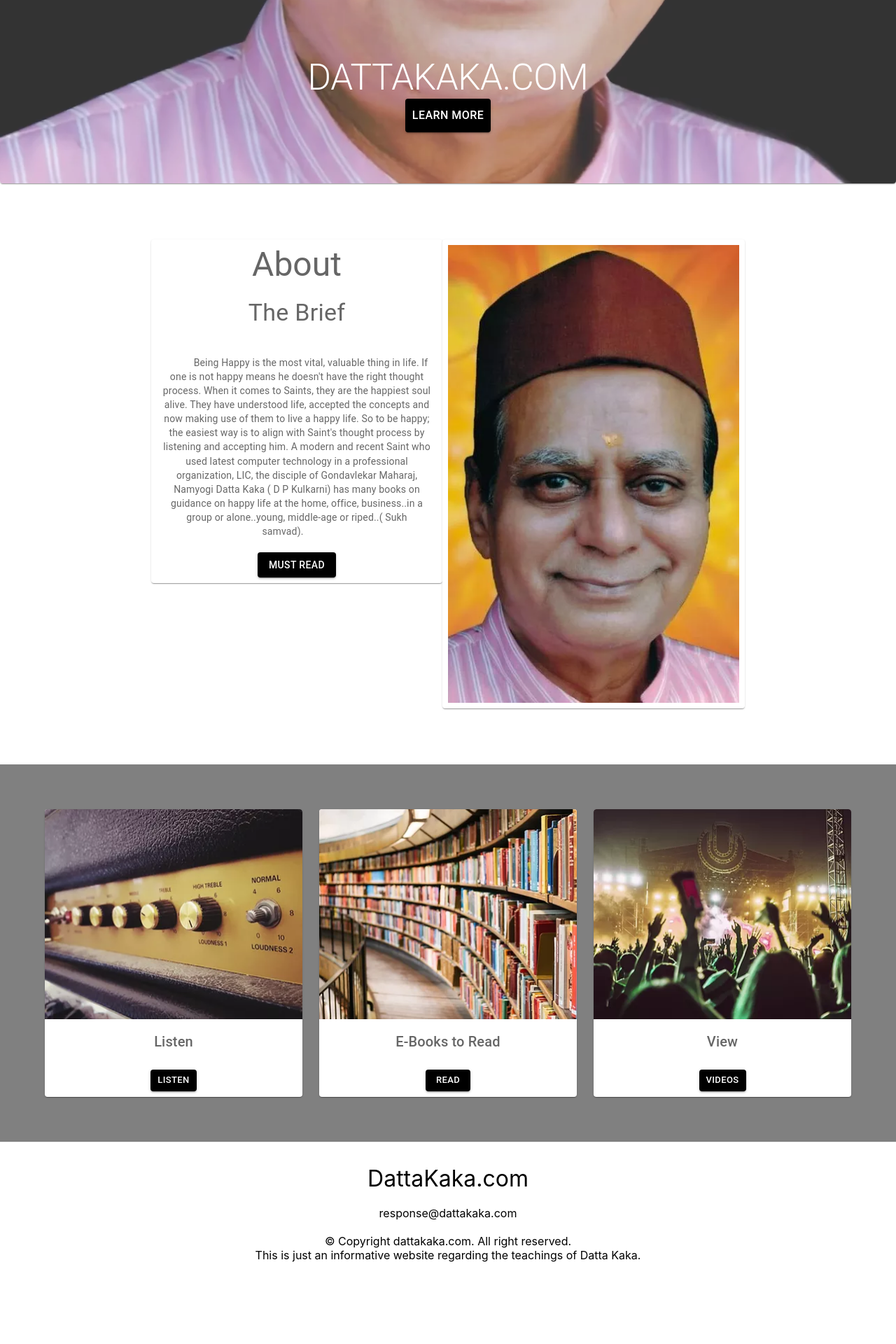
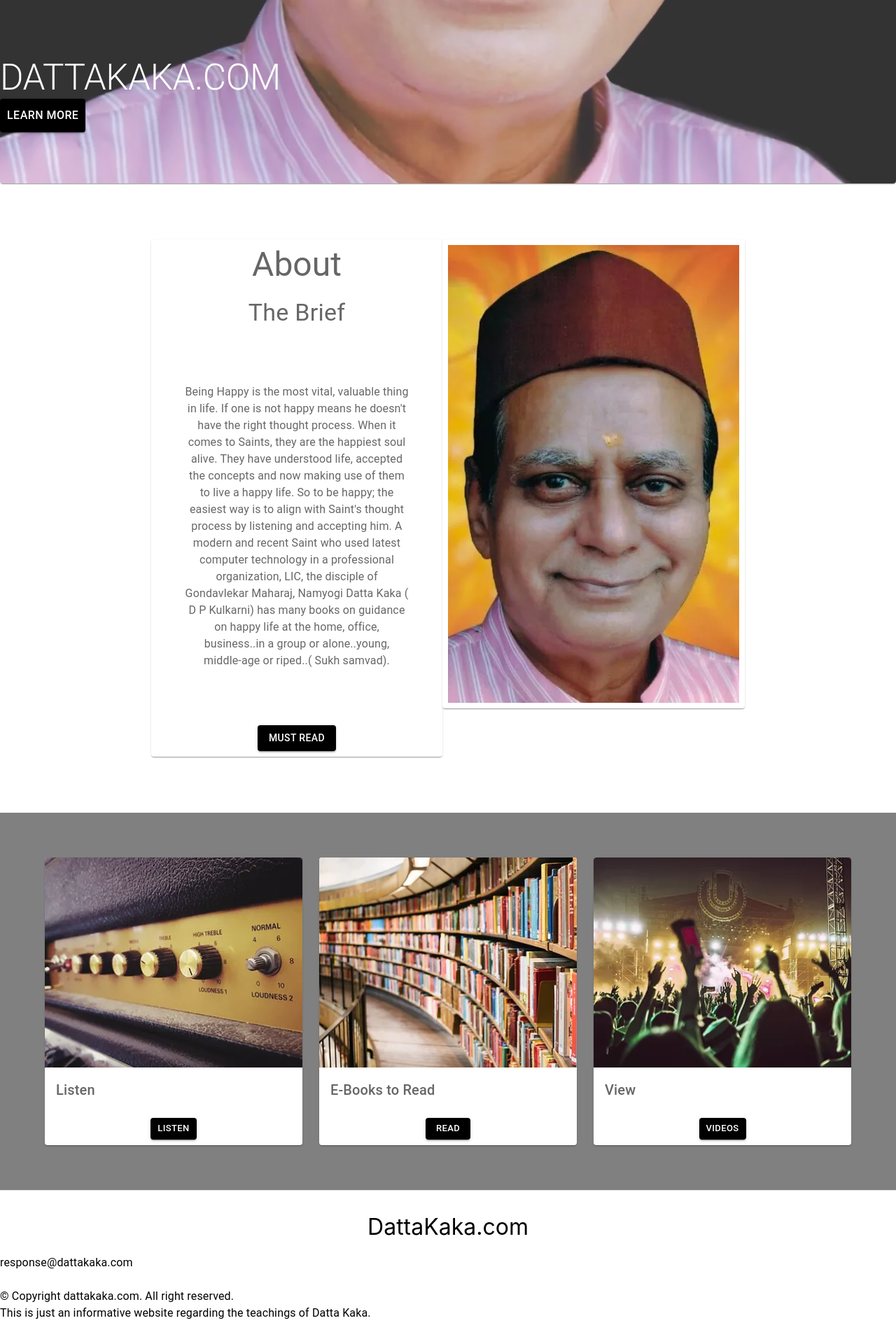
Before and after one commit to TheCBKM/dattakaka_com, a Next.js app: page / in a window 1280 px wide. Shown: the part 778-2698 px from the top of the page at 70% size. Before the commit the page ends 2613 px from the top, so only its background shows below. Built offline with nearby package versions, Linux system fonts and the light colour scheme.

Commit message:
fixed type issues

```diff
--- a/pages/components/Icons/AddIcon.js
+++ b/pages/components/Icons/AddIcon.js
@@ -4,7 +4,7 @@
     return (
         <div className='crud-icons' style={{ "marginLeft": "10px" }}>
             <svg width="14" height="8" viewBox="0 0 14 8" fill="none" xmlns="http://www.w3.org/2000/svg">
-                <g clip-path="url(#clip0_46_202)">
+                <g clipPath="url(#clip0_46_202)">
                     <path d="M0 3.84509C0.436581 3.23471 0.949931 2.68871 1.51781 2.19056C2.68442 1.16706 4.01353 0.431367 5.57869 0.137021C7.2834 -0.183489 8.90739 0.063004 10.4496 0.821762C11.8343 1.50306 12.9399 2.49489 13.8759 3.67296C14.0427 3.88296 14.0405 4.12807 13.8726 4.33911C12.9242 5.53095 11.8002 6.52932 10.3947 7.21096C9.55132 7.62029 8.6613 7.8809 7.71747 7.96627C5.69349 8.14977 3.9034 7.57278 2.28981 6.42707C1.46364 5.84044 0.760877 5.13436 0.138831 4.35219C0.0850202 4.28471 0.0459181 4.20657 0 4.13324C0 4.03719 0 3.94114 0 3.84509ZM7.03408 6.82366C8.67565 6.80094 9.96961 5.52269 9.93625 3.92393C9.90396 2.38369 8.57556 1.16637 6.98278 1.18221C5.3143 1.19873 4.03326 2.47595 4.05765 4.08642C4.08025 5.59911 5.43591 6.8457 7.03408 6.82366Z" fill="#7C7C7C" />
                     <path d="M8.58358 4.00758C8.57712 4.84792 7.85176 5.52887 6.97034 5.52199C6.10866 5.5151 5.40841 4.82176 5.41558 3.98176C5.4224 3.1538 6.15099 2.4763 7.02954 2.48146C7.8862 2.48628 8.59004 3.17721 8.58358 4.00758Z" fill="#7C7C7C" />
                 </g>
--- a/pages/components/LandingPageComponents/explorecards.tsx
+++ b/pages/components/LandingPageComponents/explorecards.tsx
@@ -1,16 +1,30 @@
-import * as React from 'react';
-import Card from '@mui/material/Card';
-import CardActions from '@mui/material/CardActions';
-import CardContent from '@mui/material/CardContent';
-import CardMedia from '@mui/material/CardMedia';
-import Button from '@mui/material/Button';
-import Typography from '@mui/material/Typography';
+import * as React from "react";
+import Card from "@mui/material/Card";
+import CardActions from "@mui/material/CardActions";
+import CardContent from "@mui/material/CardContent";
+import CardMedia from "@mui/material/CardMedia";
+import Button from "@mui/material/Button";
+import Typography from "@mui/material/Typography";
 
-
-
-export default function MediaCard(props) {
+export default function MediaCard(props: {
+  imgsrc: string | undefined;
+  heading:
+    | boolean
+    | React.ReactChild
+    | React.ReactFragment
+    | React.ReactPortal
+    | null
+    | undefined;
+  btnText:
+    | boolean
+    | React.ReactChild
+    | React.ReactFragment
+    | React.ReactPortal
+    | null
+    | undefined;
+}) {
   return (
-    <Card >
+    <Card>
       <CardMedia
         component="img"
         height="300"
@@ -18,15 +32,15 @@
         alt="green iguana"
       />
       <CardContent>
-
-        <center><Typography variant="h6" color="text.secondary">
+        <Typography variant="h6" color="text.secondary">
           {props.heading}
-        </Typography></center>
+        </Typography>
       </CardContent>
 
-      <CardActions style={{ "justifyContent": "center" }}>
-
-        <Button variant="contained" sx={{ background: "black" }} size="small">{props.btnText}</Button>
+      <CardActions style={{ justifyContent: "center" }}>
+        <Button variant="contained" sx={{ background: "black" }} size="small">
+          {props.btnText}
+        </Button>
       </CardActions>
     </Card>
   );
--- a/pages/components/LandingPageComponents/footer.tsx
+++ b/pages/components/LandingPageComponents/footer.tsx
@@ -1,42 +1,34 @@
-import React from 'react';
-import styles from '../../../styles/Home.module.css'
-import Typography from '@mui/material/Typography';
-import Image from 'next/image'
+import React from "react";
+import styles from "../../../styles/Home.module.css";
+import Typography from "@mui/material/Typography";
+import Image from "next/image";
 
 const footer = () => {
-    return <div>
-
+  return (
+    <div>
       <footer className={styles.footer}>
         <a
-
           target="_blank"
           rel="noopener noreferrer"
-                style={{ "fontSize": "2rem", "fontWeight": "300px" }}
+          style={{ fontSize: "2rem", fontWeight: "300px" }}
         >
           DattaKaka.com
           {/* <span className={styles.logo}>
             <Image src="/vercel.svg" alt="Vercel Logo" width={72} height={16} />
           </span>  */}
-
         </a>
         <br></br>
-            <center> <Typography
-                variant="p"
-
-
-
-            >
-
+        <Typography>
           response@dattakaka.com
-                <br></br><br></br>
-                © Copyright dattakaka.com. All right reserved.
           <br></br>
-                This is just an informative website regarding the teachings of Datta Kaka.
+          <br></br>© Copyright dattakaka.com. All right reserved.
+          <br></br>
+          This is just an informative website regarding the teachings of Datta
+          Kaka.
         </Typography>
-            </center>
       </footer>
-
-    </div>;
+    </div>
+  );
 };
 
 export default footer;
--- a/pages/components/LandingPageComponents/mainbanner.tsx
+++ b/pages/components/LandingPageComponents/mainbanner.tsx
@@ -1,62 +1,54 @@
-import * as React from 'react';
-import Card from '@mui/material/Card';
-import CardActions from '@mui/material/CardActions';
-import CardContent from '@mui/material/CardContent';
-import CardMedia from '@mui/material/CardMedia';
-import Button from '@mui/material/Button';
-import Typography from '@mui/material/Typography';
-import styles from "../../../styles/Navbar.module.css"
-import Box from '@mui/material/Box';
-import { fontSize } from '@mui/system';
+import * as React from "react";
+import Card from "@mui/material/Card";
+import CardActions from "@mui/material/CardActions";
+import CardContent from "@mui/material/CardContent";
+import CardMedia from "@mui/material/CardMedia";
+import Button from "@mui/material/Button";
+import Typography from "@mui/material/Typography";
+import styles from "../../../styles/Navbar.module.css";
+import Box from "@mui/material/Box";
+import { fontSize } from "@mui/system";
 
 const inlinestyles = {
   media: {
-		height: '100%',
+    height: "100%",
     opacity: 0.8,
-		background: 'transparent',
-
-
-
-
+    background: "transparent",
   },
-	card: {
-		position: 'relative',
-	},
+  card: { position: "relative" },
   overlay: {
-		position: 'absolute',
-		top: '80%',
+    position: "absolute",
+    top: "80%",
 
     width: "100%",
 
-
-		color: 'white',
-		backgroundColor: 'none'
-
-	}
-}
+    color: "white",
+    backgroundColor: "none",
+  },
+};
 
 export default function MediaCard() {
   return (
-		<Card
-			className={styles.mainBannerStyles}
-			style={inlinestyles.card}>
+    <Card className={styles.mainBannerStyles} sx={inlinestyles.card}>
       <CardMedia
         style={inlinestyles.media}
         component="img"
         height="140"
         image="./images/Dattakakamainbanner.webp"
         alt="green iguana"
-
       />
-			<Box
-				style={inlinestyles.overlay}>
-				<center><Typography style={{ "fontSize": "4vw" }} variant="h2">DATTAKAKA.COM</Typography>
-					<Button style={{ "background": "black", "padding": "10px", "fontSize": "1rem" }} variant="contained" size="small">Learn More</Button>
-				</center>
-
+      <Box sx={inlinestyles.overlay}>
+        <Typography style={{ fontSize: "4vw" }} variant="h2">
+          DATTAKAKA.COM
+        </Typography>
+        <Button
+          style={{ background: "black", padding: "10px", fontSize: "1rem" }}
+          variant="contained"
+          size="small"
+        >
+          Learn More
+        </Button>
       </Box>
-
-
     </Card>
   );
 }
--- a/pages/components/LandingPageComponents/navbar.tsx
+++ b/pages/components/LandingPageComponents/navbar.tsx
@@ -1,29 +1,28 @@
-import * as React from 'react';
-import AppBar from '@mui/material/AppBar';
-import Box from '@mui/material/Box';
-import Toolbar from '@mui/material/Toolbar';
-import IconButton from '@mui/material/IconButton';
-import Typography from '@mui/material/Typography';
-import Menu from '@mui/material/Menu';
-import AddIcon from "../Icons/AddIcon"
-import Container from '@mui/material/Container';
-import Avatar from '@mui/material/Avatar';
-import Button from '@mui/material/Button';
-import Tooltip from '@mui/material/Tooltip';
-import MenuItem from '@mui/material/MenuItem';
-import styles from "../../../styles/Navbar.module.css"
+import * as React from "react";
+import AppBar from "@mui/material/AppBar";
+import Box from "@mui/material/Box";
+import Toolbar from "@mui/material/Toolbar";
+import IconButton from "@mui/material/IconButton";
+import Typography from "@mui/material/Typography";
+import Menu from "@mui/material/Menu";
+import AddIcon from "../Icons/AddIcon";
+import Container from "@mui/material/Container";
+import Avatar from "@mui/material/Avatar";
+import Button from "@mui/material/Button";
+import Tooltip from "@mui/material/Tooltip";
+import MenuItem from "@mui/material/MenuItem";
+import styles from "../../../styles/Navbar.module.css";
 
-const pages = ['Audios', 'Home', 'Videos', 'About', 'Gallery'];
-
+const pages = ["Audios", "Home", "Videos", "About", "Gallery"];
 
 const ResponsiveAppBar = () => {
   const [anchorElNav, setAnchorElNav] = React.useState(null);
   const [anchorElUser, setAnchorElUser] = React.useState(null);
 
-  const handleOpenNavMenu = (event) => {
+  const handleOpenNavMenu = (event: any) => {
     setAnchorElNav(event.currentTarget);
   };
-  const handleOpenUserMenu = (event) => {
+  const handleOpenUserMenu = (event: any) => {
     setAnchorElUser(event.currentTarget);
   };
 
@@ -36,22 +35,20 @@
   };
 
   return (
-    <AppBar position="static" sx={{ "background": "white", "padding": "30px" }}>
+    <AppBar position="static" sx={{ background: "white", padding: "30px" }}>
       <Container maxWidth="xl">
         <Toolbar disableGutters>
           <Typography
             variant="h6"
             noWrap
             component="div"
-            sx={{ mr: 2, display: { xs: 'none', md: 'flex' }, color: 'black' }}
+            sx={{ mr: 2, display: { xs: "none", md: "flex" }, color: "black" }}
             className={styles.typographyColor}
           >
-
             DATTAKAKA.COM
           </Typography>
 
-          <Box sx={{ flexGrow: 1, display: { xs: 'flex', md: 'none' } }}>
-
+          <Box sx={{ flexGrow: 1, display: { xs: "flex", md: "none" } }}>
             <IconButton
               size="large"
               aria-label="account of current user"
@@ -61,29 +58,31 @@
               color="inherit"
             >
               <AddIcon />
-
             </IconButton>
             <Menu
               id="menu-appbar"
               anchorEl={anchorElNav}
-
               anchorOrigin={{
-                vertical: 'bottom',
-                horizontal: 'left',
+                vertical: "bottom",
+                horizontal: "left",
               }}
               keepMounted
               transformOrigin={{
-                vertical: 'top',
-                horizontal: 'left',
+                vertical: "top",
+                horizontal: "left",
               }}
               open={Boolean(anchorElNav)}
               onClose={handleCloseNavMenu}
               sx={{
-                display: { xs: 'block', md: 'none' },
+                display: { xs: "block", md: "none" },
               }}
             >
               {pages.map((page) => (
-                <MenuItem key={page} onClick={handleCloseNavMenu} className={styles.typographyColor}>
+                <MenuItem
+                  key={page}
+                  onClick={handleCloseNavMenu}
+                  className={styles.typographyColor}
+                >
                   <Typography textAlign="center">{page}</Typography>
                 </MenuItem>
               ))}
@@ -93,26 +92,25 @@
             variant="h6"
             noWrap
             component="div"
-            sx={{ flexGrow: 1, display: { xs: 'flex', md: 'none', color: 'black' } }}
+            sx={{
+              flexGrow: 1,
+              display: { xs: "flex", md: "none", color: "black" },
+            }}
             className="typography-color"
           >
             DATTAKAKA.COM
           </Typography>
-          <Box sx={{ flexGrow: 1, display: { xs: 'none', md: 'flex' } }}>
-
+          <Box sx={{ flexGrow: 1, display: { xs: "none", md: "flex" } }}>
             {pages.map((page) => (
               <Button
                 key={page}
                 onClick={handleCloseNavMenu}
-                sx={{ my: 2, color: 'black', display: 'block' }}
+                sx={{ my: 2, color: "black", display: "block" }}
               >
-
                 {page}
               </Button>
             ))}
           </Box>
-
-
         </Toolbar>
       </Container>
     </AppBar>
--- a/pages/components/LandingPageComponents/testimonial.tsx
+++ b/pages/components/LandingPageComponents/testimonial.tsx
@@ -1,51 +1,70 @@
-
-import React from 'react';
-import { styled } from '@mui/material/styles';
-import Box from '@mui/material/Box';
-import Paper from '@mui/material/Paper';
-import Grid from '@mui/material/Grid';
-import styles from "../../../styles/testimonials.module.css"
-import Typography from '@mui/material/Typography';
-import CardMedia from '@mui/material/CardMedia';
-import Button from '@mui/material/Button';
+import React from "react";
+import { styled } from "@mui/material/styles";
+import Box from "@mui/material/Box";
+import Paper from "@mui/material/Paper";
+import Grid from "@mui/material/Grid";
+import styles from "../../../styles/testimonials.module.css";
+import Typography from "@mui/material/Typography";
+import CardMedia from "@mui/material/CardMedia";
+import Button from "@mui/material/Button";
 
 const Item = styled(Paper)(({ theme }) => ({
   ...theme.typography.body2,
   padding: theme.spacing(1),
-  textAlign: 'center',
+  textAlign: "center",
   color: theme.palette.text.secondary,
 }));
 function TestimonialsPage() {
   return (
     <>
       <Box sx={{ flexGrow: 1, marginTop: 10 }}>
-        <Grid container spacing={2} sx={{ justifyContent: 'center', padding: 0 }}>
-          <Grid item xs={6} md={4} >
-            <Item className={styles.GridPadding}><Typography variant="h3">About</Typography><br></br>
+        <Grid
+          container
+          spacing={2}
+          sx={{ justifyContent: "center", padding: 0 }}
+        >
+          <Grid item xs={6} md={4}>
+            <Item className={styles.GridPadding}>
+              <Typography variant="h3">About</Typography>
+              <br></br>
               <Typography variant="h4">The Brief</Typography>
               <br></br>
               <br></br>
-              <Typography variant="p" sx={{ padding: 5 }}>Being Happy is the most vital, valuable thing in life. If one is not happy means he doesn't have the right thought process. When it comes to Saints, they are the happiest soul alive. They have understood life, accepted the concepts and now making use of them to live a happy life. So to be happy; the easiest way is to align with Saint's thought process by listening and accepting him. A modern and recent Saint who used latest computer technology in a professional organization, LIC, the disciple of Gondavlekar Maharaj, Namyogi Datta Kaka ( D P Kulkarni) has many books on guidance on happy life at the home, office, business..in a group or alone..young, middle-age or riped..( Sukh samvad).</Typography><br></br><br></br>
+              <Typography sx={{ padding: 5 }}>
+                {`Being Happy is the most vital, valuable thing in life. If one is
+                not happy means he doesn't have the right thought process. When
+                it comes to Saints, they are the happiest soul alive. They have
+                understood life, accepted the concepts and now making use of
+                them to live a happy life. So to be happy; the easiest way is to
+                align with Saint's thought process by listening and accepting
+                him. A modern and recent Saint who used latest computer
+                technology in a professional organization, LIC, the disciple of
+                Gondavlekar Maharaj, Namyogi Datta Kaka ( D P Kulkarni) has many
+                books on guidance on happy life at the home, office,
+                business..in a group or alone..young, middle-age or riped..(
+                Sukh samvad).`}
+              </Typography>
+              <br></br>
+              <br></br>
 
-              <Button variant="contained" sx={{ background: "black" }}>Must Read</Button>
+              <Button variant="contained" sx={{ background: "black" }}>
+                Must Read
+              </Button>
             </Item>
           </Grid>
           <Grid item xs={6} md={4} className={styles.testimonialPaddingClass}>
-            <Item><CardMedia
-              component="img"
-
-              image="./images/datatakatestimonial.webp"
-              alt="green iguana"
-
-            /></Item>
+            <Item>
+              <CardMedia
+                component="img"
+                image="./images/datatakatestimonial.webp"
+                alt="green iguana"
+              />
+            </Item>
           </Grid>
-
         </Grid>
-
       </Box>
-
     </>
   );
-};
+}
 
 export default TestimonialsPage;
```
Also changed, not shown: 1 other file (tests, documents, lock files or other folders). Lines whose indentation alone changed are shown as unchanged.
